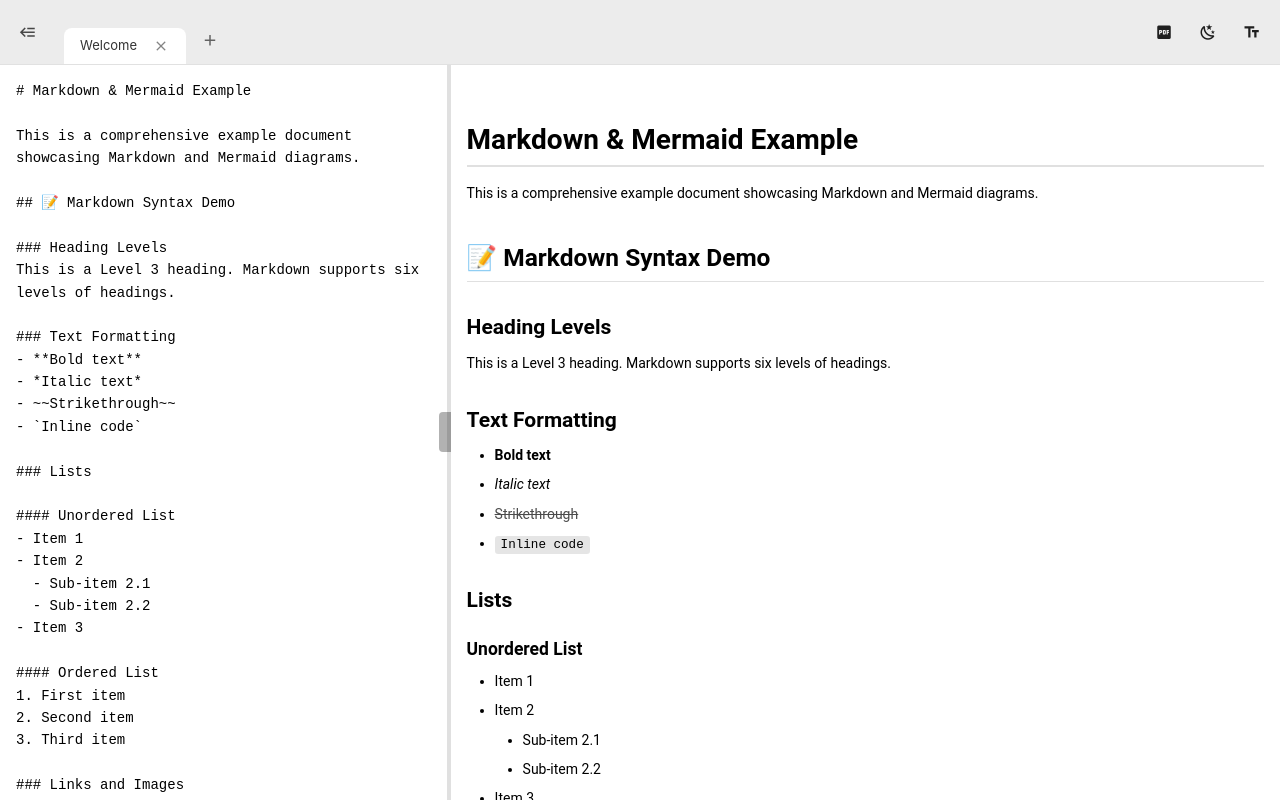
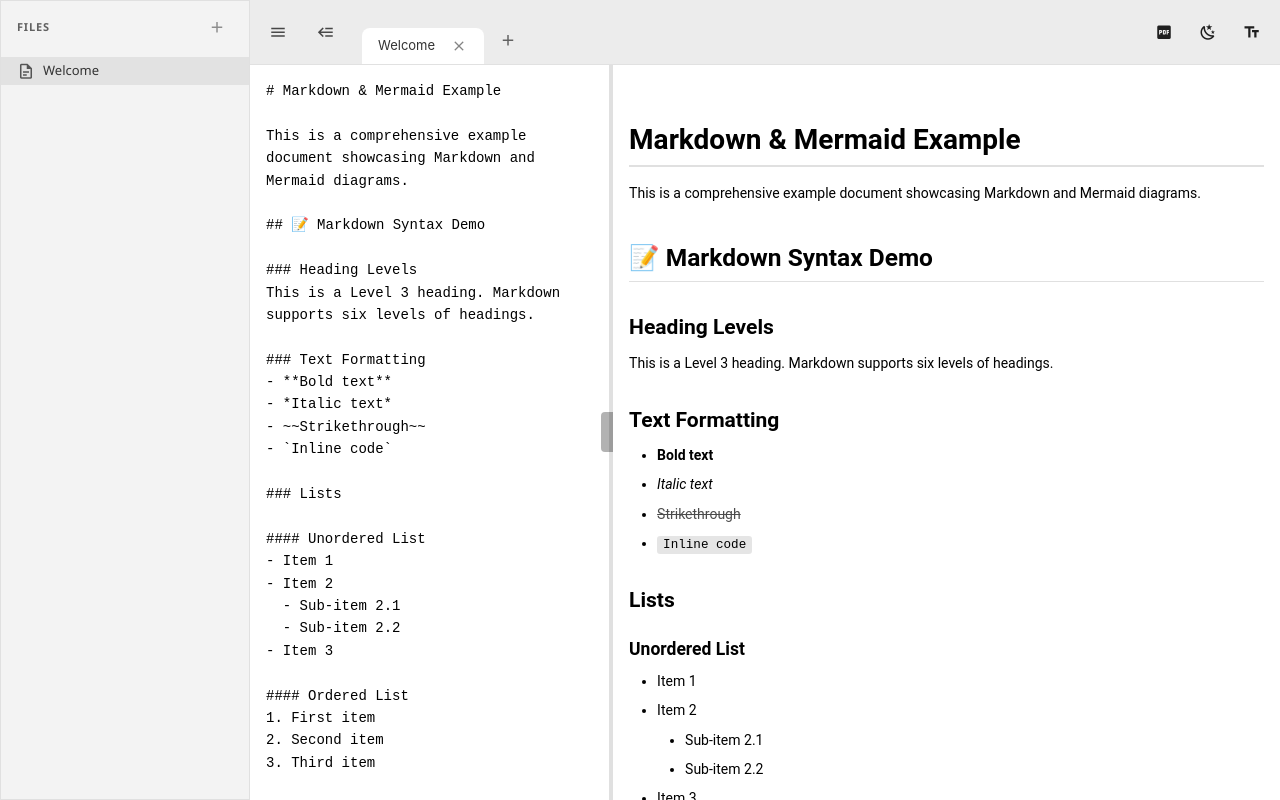
Before and after one commit to kuochunchang/md-viewer, a Vue app: page / in a window 1280 px wide. Built offline with nearby package versions, Linux system fonts and the light colour scheme.

Commit message:
feat: Add file list sidebar with enhanced tab management and distinct open/saved tab states.

```diff
--- a/src/App.vue
+++ b/src/App.vue
@@ -1,6 +1,26 @@
 <template>
   <v-app>
+    <v-navigation-drawer
+      v-model="showSidebar"
+      width="250"
+      border
+      class="sidebar-drawer"
+    >
+      <FileList />
+    </v-navigation-drawer>
+
     <v-app-bar class="app-bar" :class="{ 'is-dark': isDark }" flat>
+      <v-btn
+        icon
+        variant="text"
+        size="small"
+        class="sidebar-toggle-btn ml-2 mr-2"
+        title="Toggle File List"
+        @click="tabsStore.toggleSidebar"
+      >
+        <v-icon>mdi-menu</v-icon>
+      </v-btn>
+
       <v-btn
         icon
         variant="text"
@@ -44,6 +64,7 @@
 <script setup lang="ts">
 import { computed, onMounted } from 'vue'
 import { useTheme } from 'vuetify'
+import FileList from './components/FileList.vue'
 import MarkdownEditor from './components/MarkdownEditor.vue'
 import MarkdownPreview from './components/MarkdownPreview.vue'
 import SettingsMenu from './components/SettingsMenu.vue'
@@ -58,6 +79,14 @@ const isDark = computed(() => theme.global.name.value === 'dark')
 const activeTabContent = computed(() => tabsStore.activeTabContent)
 const fontSize = computed(() => tabsStore.fontSize)
 const showEditor = computed(() => tabsStore.showEditor)
+const showSidebar = computed({
+  get: () => tabsStore.showSidebar,
+  set: (val) => {
+    if (val !== tabsStore.showSidebar) {
+      tabsStore.toggleSidebar()
+    }
+  }
+})
 
 function handleContentUpdate(content: string) {
   if (tabsStore.activeTabId) {
@@ -82,6 +111,9 @@ onMounted(() => {
   height: 100vh;
 }
 
+.sidebar-drawer {
+  border-right: 1px solid rgba(var(--v-border-color), var(--v-border-opacity));
+}
 
 // Global styles: Optimize app-bar display on mobile
 :deep(.app-bar) {
@@ -105,8 +137,8 @@ onMounted(() => {
     }
   }
 
+  .sidebar-toggle-btn,
   .layout-toggle-btn {
-    margin-left: 8px;
     color: rgba(var(--v-theme-on-surface), 0.7);
 
     &:hover {
--- /dev/null
+++ b/src/components/FileList.vue
@@ -0,0 +1,198 @@
+<template>
+  <div class="file-list" :class="{ 'is-dark': isDark }">
+    <div class="file-list-header">
+      <span class="header-title">FILES</span>
+      <v-btn
+        icon
+        variant="text"
+        size="x-small"
+        class="add-file-btn"
+        title="New File"
+        @click="handleAddFile"
+      >
+        <v-icon size="18">mdi-plus</v-icon>
+      </v-btn>
+    </div>
+
+    <div class="files-container">
+      <div
+        v-for="file in files"
+        :key="file.id"
+        class="file-item"
+        :class="{ active: file.id === activeTabId }"
+        @click="handleFileClick(file.id)"
+      >
+        <v-icon size="18" class="file-icon">mdi-file-document-outline</v-icon>
+        <span class="file-name">{{ file.name }}</span>
+
+        <div class="file-actions">
+          <v-btn
+            icon
+            variant="text"
+            size="x-small"
+            class="delete-file-btn"
+            title="Delete File"
+            @click.stop="confirmDelete(file.id)"
+          >
+            <v-icon size="16">mdi-delete-outline</v-icon>
+          </v-btn>
+        </div>
+      </div>
+    </div>
+
+    <ConfirmDialog
+      v-model="showConfirmDialog"
+      title="Delete File"
+      :message="confirmMessage"
+      @confirm="handleDelete"
+      @cancel="cancelDelete"
+    />
+  </div>
+</template>
+
+<script setup lang="ts">
+import { computed, ref } from 'vue'
+import { useTheme } from 'vuetify'
+import { useTabsStore } from '../stores/tabsStore'
+import ConfirmDialog from './ConfirmDialog.vue'
+
+const tabsStore = useTabsStore()
+const theme = useTheme()
+
+const isDark = computed(() => theme.global.name.value === 'dark')
+const files = computed(() => tabsStore.tabs)
+const activeTabId = computed(() => tabsStore.activeTabId)
+
+const showConfirmDialog = ref(false)
+const pendingDeleteId = ref<string | null>(null)
+
+const confirmMessage = computed(() => {
+  if (pendingDeleteId.value) {
+    const file = files.value.find(f => f.id === pendingDeleteId.value)
+    return `Are you sure you want to permanently delete "${file?.name || 'this file'}"? This action cannot be undone.`
+  }
+  return 'Are you sure you want to delete this file?'
+})
+
+function handleAddFile() {
+  tabsStore.addTab()
+}
+
+function handleFileClick(id: string) {
+  tabsStore.openTab(id)
+}
+
+function confirmDelete(id: string) {
+  pendingDeleteId.value = id
+  showConfirmDialog.value = true
+}
+
+function handleDelete() {
+  if (pendingDeleteId.value) {
+    tabsStore.deleteFile(pendingDeleteId.value)
+    pendingDeleteId.value = null
+  }
+}
+
+function cancelDelete() {
+  pendingDeleteId.value = null
+}
+</script>
+
+<style scoped lang="scss">
+.file-list {
+  display: flex;
+  flex-direction: column;
+  height: 100%;
+  background-color: #F3F3F3;
+  color: #616161;
+  font-family: 'Segoe UI', Tahoma, Geneva, Verdana, sans-serif;
+
+  &.is-dark {
+    background-color: #252526;
+    color: #CCCCCC;
+
+    .file-list-header {
+      background-color: #252526;
+    }
+
+    .file-item {
+      &:hover {
+        background-color: #2A2D2E;
+      }
+
+      &.active {
+        background-color: #37373D;
+        color: #FFFFFF;
+      }
+    }
+  }
+}
+
+.file-list-header {
+  display: flex;
+  align-items: center;
+  justify-content: space-between;
+  padding: 10px 16px;
+  font-size: 11px;
+  font-weight: bold;
+  letter-spacing: 0.8px;
+  background-color: #F3F3F3;
+}
+
+.files-container {
+  flex: 1;
+  overflow-y: auto;
+  padding: 4px 0;
+}
+
+.file-item {
+  display: flex;
+  align-items: center;
+  padding: 4px 16px;
+  cursor: pointer;
+  transition: background-color 0.1s;
+  position: relative;
+  height: 28px;
+
+  &:hover {
+    background-color: #E8E8E8;
+
+    .file-actions {
+      display: flex;
+    }
+  }
+
+  &.active {
+    background-color: #E2E2E2;
+    color: #333333;
+  }
+
+  .file-icon {
+    margin-right: 8px;
+    opacity: 0.8;
+  }
+
+  .file-name {
+    flex: 1;
+    font-size: 13px;
+    white-space: nowrap;
+    overflow: hidden;
+    text-overflow: ellipsis;
+  }
+
+  .file-actions {
+    display: none;
+    align-items: center;
+    gap: 4px;
+    margin-right: -8px;
+  }
+}
+
+.add-file-btn, .delete-file-btn {
+  opacity: 0.7;
+  &:hover {
+    opacity: 1;
+  }
+}
+</style>
--- a/src/components/TabBar.vue
+++ b/src/components/TabBar.vue
@@ -2,7 +2,7 @@
   <div class="tab-bar" :class="{ 'is-dark': isDark }">
     <div class="tabs-container">
       <TabItem
-        v-for="tab in tabs"
+        v-for="tab in openTabs"
         :key="tab.id"
         :tab="tab"
         :is-active="tab.id === activeTabId"
@@ -20,40 +20,22 @@
         <v-icon>mdi-plus</v-icon>
       </v-btn>
     </div>
-    <ConfirmDialog
-      v-model="showConfirmDialog"
-      title="Confirm Delete"
-      :message="confirmMessage"
-      @confirm="confirmDelete"
-      @cancel="cancelDelete"
-    />
   </div>
 </template>
 
 <script setup lang="ts">
-import { computed, ref } from 'vue'
+import { computed } from 'vue'
 import { useTheme } from 'vuetify'
 import { useTabsStore } from '../stores/tabsStore'
-import ConfirmDialog from './ConfirmDialog.vue'
 import TabItem from './TabItem.vue'
 
 const tabsStore = useTabsStore()
 const theme = useTheme()
 
-const isDark = computed(() => theme.global.current.value.dark)
+const isDark = computed(() => theme.global.name.value === 'dark')
 
-const tabs = computed(() => tabsStore.tabs)
+const openTabs = computed(() => tabsStore.openTabs)
 const activeTabId = computed(() => tabsStore.activeTabId)
-
-const showConfirmDialog = ref(false)
-const pendingDeleteId = ref<string | null>(null)
-const confirmMessage = computed(() => {
-  if (pendingDeleteId.value) {
-    const tab = tabs.value.find(t => t.id === pendingDeleteId.value)
-    return `Are you sure you want to delete "${tab?.name || 'this tab'}"?`
-  }
-  return 'Are you sure you want to delete this tab?'
-})
 
 function handleAddTab() {
   tabsStore.addTab()
@@ -64,23 +46,7 @@ function handleSelect(id: string) {
 }
 
 function handleClose(id: string) {
-  // Don't allow deletion if only one tab exists
-  if (tabs.value.length <= 1) {
-    return
-  }
-  pendingDeleteId.value = id
-  showConfirmDialog.value = true
-}
-
-function confirmDelete() {
-  if (pendingDeleteId.value) {
-    tabsStore.removeTab(pendingDeleteId.value)
-    pendingDeleteId.value = null
-  }
-}
-
-function cancelDelete() {
-  pendingDeleteId.value = null
+  tabsStore.closeTab(id)
 }
 
 function handleRename(id: string, name: string) {
--- a/src/components/TabItem.vue
+++ b/src/components/TabItem.vue
@@ -47,7 +47,7 @@ const props = defineProps<Props>()
 const emit = defineEmits<Emits>()
 const theme = useTheme()
 
-const isDark = computed(() => theme.global.current.value.dark)
+const isDark = computed(() => theme.global.name.value === 'dark')
 
 const isEditing = ref(false)
 const editingName = ref('')
--- a/src/composables/useLocalStorage.ts
+++ b/src/composables/useLocalStorage.ts
@@ -11,7 +11,9 @@ export interface StoredTabsData {
     createdAt: number
   }>
   activeTabId: string | null
+  openTabIds: string[]
   fontSize: number
+  showSidebar?: boolean
   showEditor?: boolean
 }
 
--- a/src/stores/tabsStore.ts
+++ b/src/stores/tabsStore.ts
@@ -12,9 +12,11 @@ import { DEFAULT_CONTENT } from '../utils/defaultContent'
 export const useTabsStore = defineStore('tabs', () => {
   // State
   const tabs = ref<Tab[]>([])
+  const openTabIds = ref<string[]>([])
   const activeTabId = ref<string | null>(null)
   const fontSize = ref<number>(14)
   const showEditor = ref<boolean>(true)
+  const showSidebar = ref<boolean>(true)
 
   // Getters
   const activeTab = computed(() => {
@@ -25,49 +27,81 @@ export const useTabsStore = defineStore('tabs', () => {
     return activeTab.value?.content || ''
   })
 
+  const openTabs = computed(() => {
+    return openTabIds.value
+      .map(id => tabs.value.find(tab => tab.id === id))
+      .filter((tab): tab is Tab => !!tab)
+  })
+
   // Actions
   function addTab(name?: string): string {
     const isFirstTab = tabs.value.length === 0
     const newTab: Tab = {
-      id: `tab-${Date.now()}-${Math.random().toString(36).substr(2, 9)}`,
+      id: `tab-${Date.now()}-${Math.random().toString(36).substring(2, 9)}`,
       name: name || `New Document ${tabs.value.length + 1}`,
       content: isFirstTab ? DEFAULT_CONTENT : '', // Only the first tab uses the template, others are blank
       createdAt: Date.now()
     }
     tabs.value.push(newTab)
+    openTabIds.value.push(newTab.id)
     activeTabId.value = newTab.id
-    // Save immediately after adding a tab (avoid debounce)
     saveToStore()
     return newTab.id
   }
 
-  function removeTab(id: string): void {
+  function openTab(id: string): void {
+    if (!openTabIds.value.includes(id)) {
+      openTabIds.value.push(id)
+    }
+    activeTabId.value = id
+    saveToStore()
+  }
+
+  function closeTab(id: string): void {
+    const index = openTabIds.value.indexOf(id)
+    if (index === -1) return
+
+    openTabIds.value.splice(index, 1)
+
+    // If closing the active tab, switch to another open tab
+    if (activeTabId.value === id) {
+      if (openTabIds.value.length > 0) {
+        const nextIndex = index < openTabIds.value.length ? index : index - 1
+        activeTabId.value = openTabIds.value[nextIndex] || openTabIds.value[0] || null
+      } else {
+        activeTabId.value = null
+      }
+    }
+    saveToStore()
+  }
+
+  function deleteFile(id: string): void {
     const index = tabs.value.findIndex(tab => tab.id === id)
     if (index === -1) return
 
+    // Remove from open tabs first
+    if (openTabIds.value.includes(id)) {
+      closeTab(id)
+    }
+
+    // Then remove from master list
     tabs.value.splice(index, 1)
 
-    // If deleting the active tab, switch to another tab
-    if (activeTabId.value === id) {
-      if (tabs.value.length > 0) {
-        // Prefer next tab, otherwise previous tab
-        const nextIndex = index < tabs.value.length ? index : index - 1
-        activeTabId.value = tabs.value[nextIndex]?.id || tabs.value[0]?.id || null
-      } else {
-        activeTabId.value = null
-        // If no tabs left, automatically create one
-        addTab()
-        return // addTab already triggers save
-      }
+    // If no tabs left at all, create a default one
+    if (tabs.value.length === 0) {
+      addTab('Welcome')
     }
-    // Save immediately after removing a tab (avoid debounce)
+
     saveToStore()
   }
 
   function setActiveTab(id: string): void {
     if (tabs.value.some(tab => tab.id === id)) {
+      // If the tab isn't open yet, open it
+      if (!openTabIds.value.includes(id)) {
+        openTabIds.value.push(id)
+      }
       activeTabId.value = id
-      // Save immediately after switching tab (avoid debounce)
       saveToStore()
     }
   }
@@ -83,13 +117,12 @@ export const useTabsStore = defineStore('tabs', () => {
     const tab = tabs.value.find(t => t.id === id)
     if (tab && name.trim()) {
       tab.name = name.trim()
-      // Save immediately after renaming (avoid debounce)
       saveToStore()
     }
   }
 
   function setFontSize(size: number): void {
-    fontSize.value = Math.max(10, Math.min(24, size)) // Limit to 10-24
+    fontSize.value = Math.max(10, Math.min(24, size))
     saveToStore()
   }
 
@@ -98,64 +131,65 @@ export const useTabsStore = defineStore('tabs', () => {
     saveToStore()
   }
 
-  /**
-   * Save current state to localStorage
-   */
+  function toggleSidebar(): void {
+    showSidebar.value = !showSidebar.value
+    saveToStore()
+  }
+
   function saveToStore(): void {
     const data: StoredTabsData = {
-      tabs: tabs.value.map(tab => ({
-        id: tab.id,
-        name: tab.name,
-        content: tab.content,
-        createdAt: tab.createdAt
-      })),
+      tabs: tabs.value,
       activeTabId: activeTabId.value,
+      openTabIds: openTabIds.value,
       fontSize: fontSize.value,
+      showSidebar: showSidebar.value,
       showEditor: showEditor.value
     }
     saveToLocalStorage(data)
   }
 
-  /**
-   * Load state from localStorage
-   */
   function loadFromStore(): boolean {
     const stored = loadFromLocalStorage()
     if (stored && stored.tabs.length > 0) {
-      // Restore tab data
-      tabs.value = stored.tabs.map(tab => ({
-        id: tab.id,
-        name: tab.name,
-        content: tab.content,
-        createdAt: tab.createdAt
-      }))
-      // Restore active tab (if exists)
+      tabs.value = stored.tabs
+
+      // Restore open tabs
+      if (stored.openTabIds && Array.isArray(stored.openTabIds)) {
+        openTabIds.value = stored.openTabIds.filter(id => tabs.value.some(t => t.id === id))
+      } else {
+        // Fallback: if no openTabIds stored, open all tabs
+        openTabIds.value = tabs.value.map(t => t.id)
+      }
+
+      // Restore active tab
       if (stored.activeTabId && tabs.value.some(t => t.id === stored.activeTabId)) {
         activeTabId.value = stored.activeTabId
       } else {
-        activeTabId.value = tabs.value[0]?.id || null
+        activeTabId.value = openTabIds.value[0] || tabs.value[0]?.id || null
       }
-      // Restore font size
+
       if (stored.fontSize) {
         fontSize.value = Math.max(10, Math.min(24, stored.fontSize))
       }
-      // Restore editor visibility
+
       if (stored.showEditor !== undefined) {
         showEditor.value = stored.showEditor
       }
+
+      if (stored.showSidebar !== undefined) {
+        showSidebar.value = stored.showSidebar
+      }
+
       return true
     }
     return false
   }
 
-  // Debounced save function (500ms delay)
   const debouncedSave = debounce(saveToStore, 500)
 
-  // Watch for state changes and auto-save
   watch(
-    [tabs, activeTabId, fontSize, showEditor],
+    [tabs, activeTabId, openTabIds, fontSize, showEditor, showSidebar],
     () => {
-      // Only auto-save after initialization (avoid triggering during initial load)
       if (tabs.value.length > 0) {
         debouncedSave()
       }
@@ -163,7 +197,6 @@ export const useTabsStore = defineStore('tabs', () => {
     { deep: true }
   )
 
-  // Initialization: Try loading saved data, otherwise create default tab
   function initialize(): void {
     const loaded = loadFromStore()
     if (!loaded && tabs.value.length === 0) {
@@ -172,22 +205,25 @@ export const useTabsStore = defineStore('tabs', () => {
   }
 
   return {
-    // State
     tabs,
+    openTabIds,
     activeTabId,
     fontSize,
     showEditor,
-    // Getters
+    showSidebar,
     activeTab,
     activeTabContent,
-    // Actions
+    openTabs,
     addTab,
-    removeTab,
+    openTab,
+    closeTab,
+    deleteFile,
     setActiveTab,
     updateTabContent,
     renameTab,
     setFontSize,
     toggleEditor,
+    toggleSidebar,
     initialize,
     saveToStore,
     loadFromStore
```
